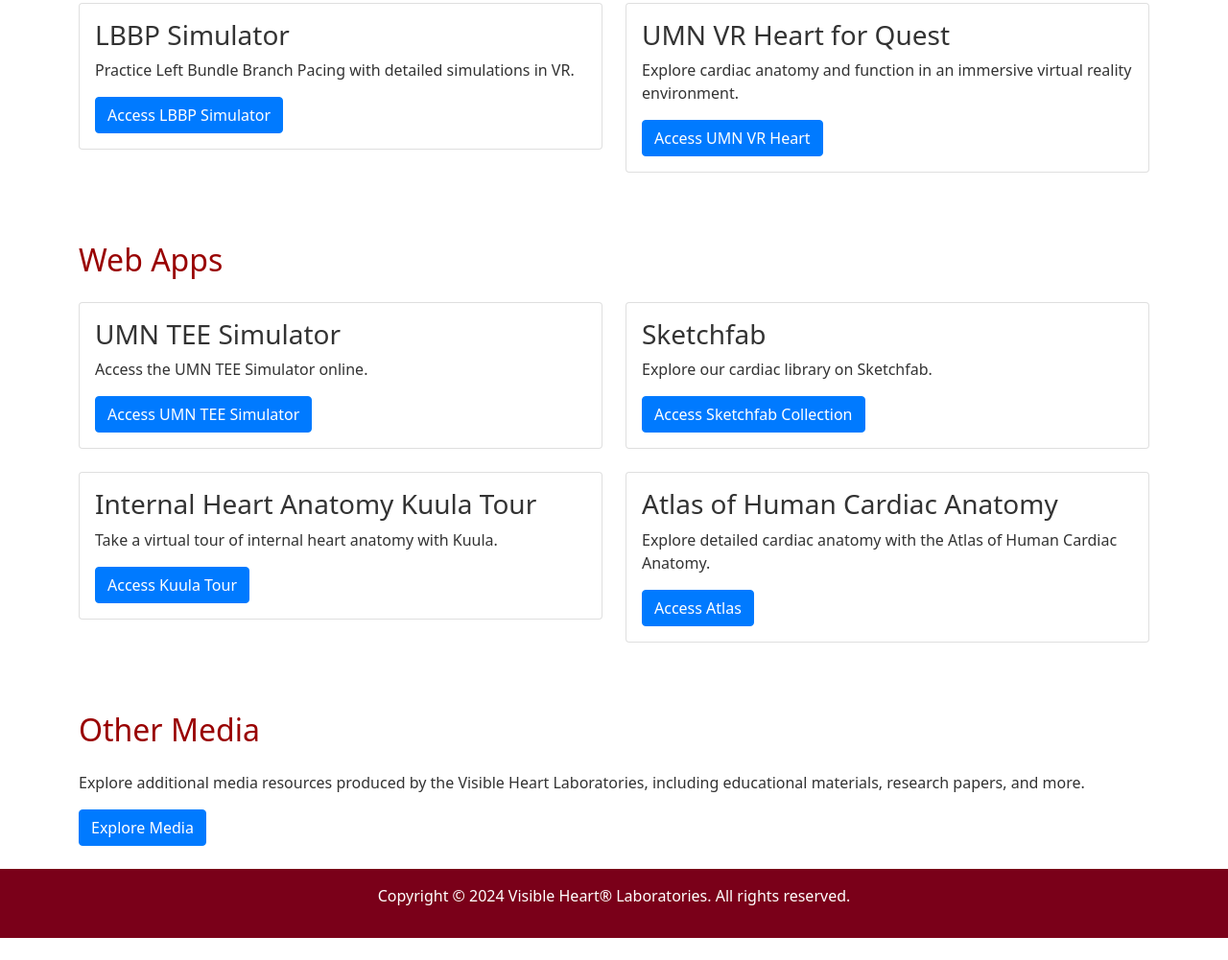
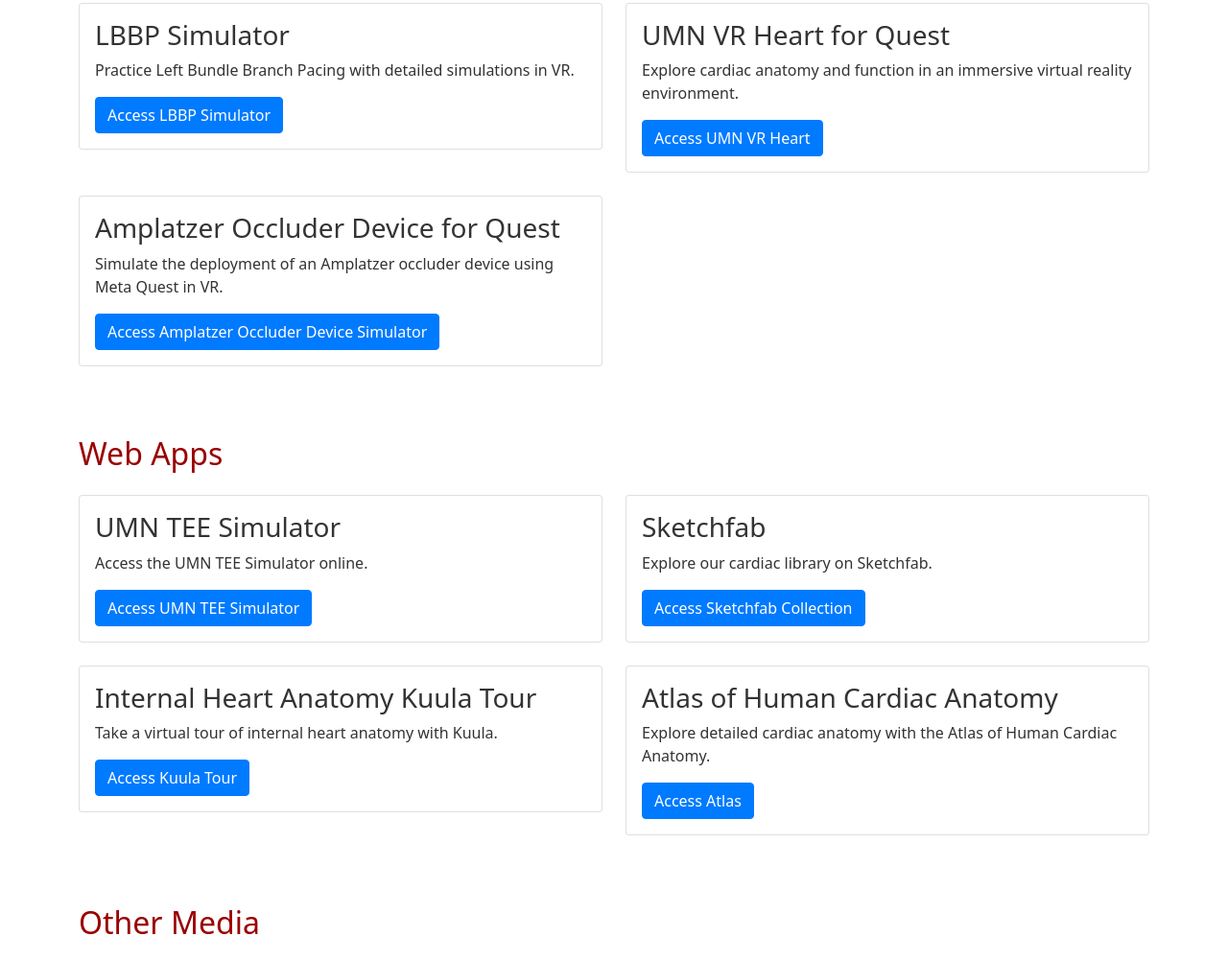
Before and after one commit to davidbuyck/VHL-Apps-Page-Test, a plain HTML site: page index.html in a window 1280 px wide. Shown: the part 1341-2342 px from the top of the page at 96% size. Before the commit the page ends 2319 px from the top, so only its background shows below. Drawn offline with nearby package versions, Linux system fonts and the light colour scheme.

Commit message:
Added Amplatzer

```diff
--- a/index.html
+++ b/index.html
@@ -275,6 +275,16 @@
                         </div>
                     </div>
                 </div>
+                <!-- Amplatzer Occluder Device for Quest -->
+                <div class="col-md-6 mb-4">
+                    <div class="card">
+                        <div class="card-body">
+                            <h3 class="card-title">Amplatzer Occluder Device for Quest</h3>
+                            <p class="card-text">Simulate the deployment of an Amplatzer occluder device using Meta Quest in VR.</p>
+                            <a href="https://drive.google.com/file/d/1G1u6mdCm4IRcc5KFVsHQXI2JJ0ZZIqyv/view?usp=drive_link" class="btn btn-primary" target="_blank">Access Amplatzer Occluder Device Simulator</a>
+                        </div>
+                    </div>
+                </div>
             </div>
         </section>
 
```
